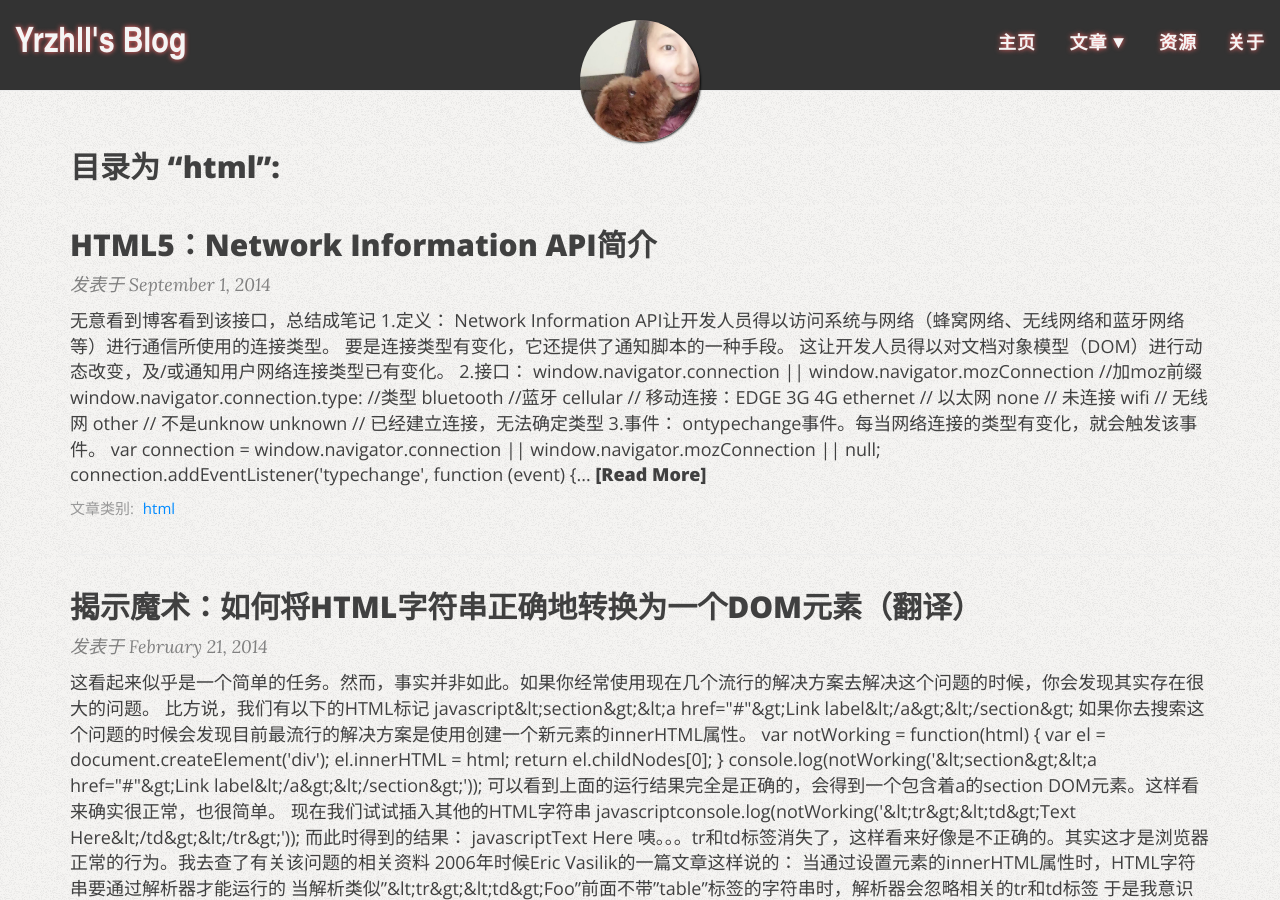
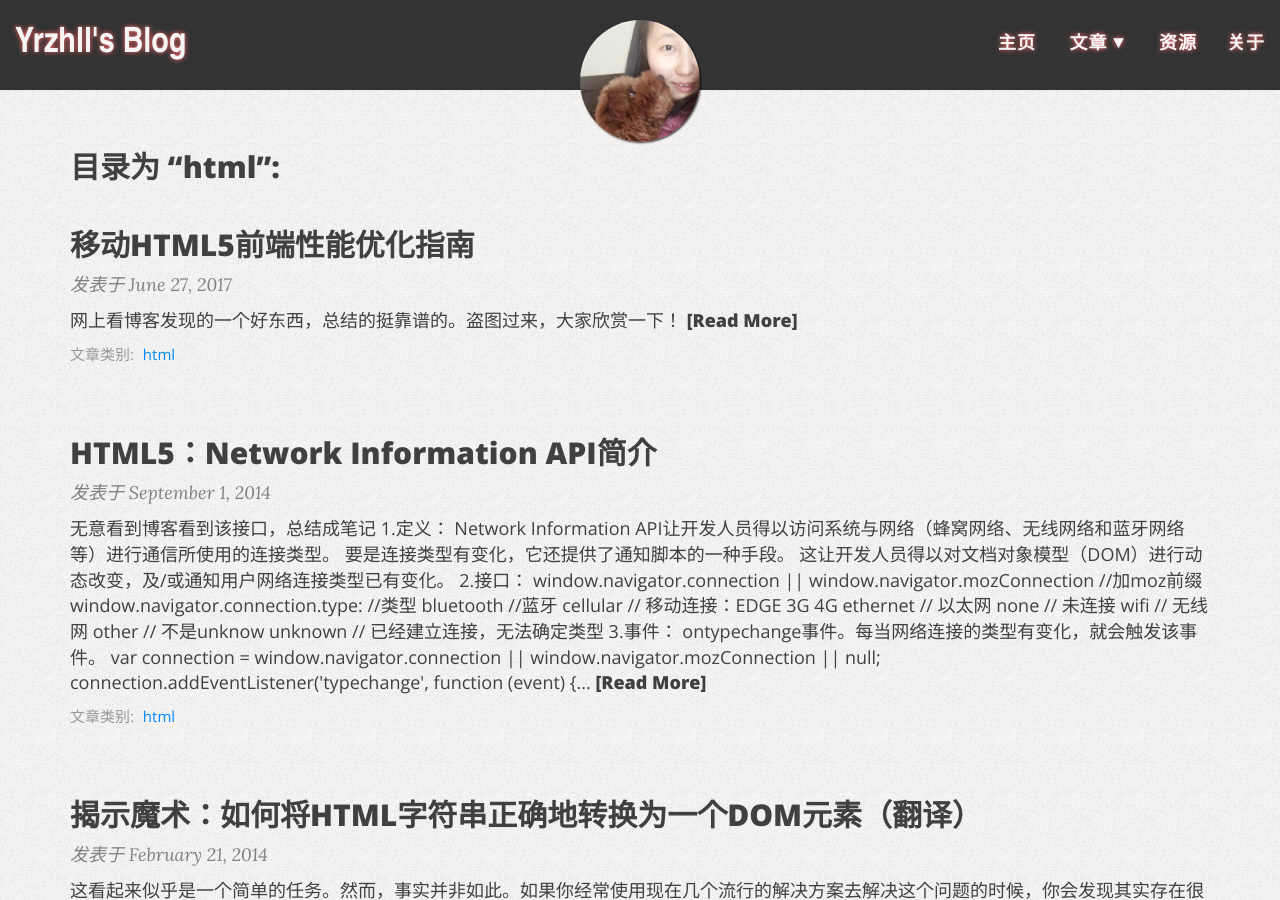
Before and after one commit to zhailulu/zhailulu.github.io, a Jekyll site: the page tag/html/index.html, which Jekyll copies as it is, in a window 1280 px wide and 900 px high. Built offline with Jekyll 4.4.1, drawn with Linux system fonts in a browser that asks for light colours; nearby versions of some CDN libraries.

Commit message:
增加博文

```diff
--- a/_includes/head.html
+++ b/_includes/head.html
@@ -6,6 +6,8 @@
   <title>{% if page.use-site-title %}{{ site.title }} {{ site.title-separator }} {{ site.description }}{% elsif page.title %}{{ page.title }}{% else %}{{ site.title }}{% endif %}</title>
 
   <meta name="author" content="{{ site.author.name }}" />
+
+  <link href="{{ root_url }}/favicon.png" rel="icon">
 
   {% if page.subtitle %}
   <meta name="description" content="{{ page.subtitle }}">
--- /dev/null
+++ b/_posts/2017-06-27-point.markdown
@@ -0,0 +1,10 @@
+---
+layout: post
+title: "移动HTML5前端性能优化指南"
+date: 2017-06-27 10:44
+tags: html
+---
+
+网上看博客发现的一个好东西，总结的挺靠谱的。盗图过来，大家欣赏一下！
+
+![Crepe](/images/blog/point.jpg)
```
Also changed, not shown: images/blog/point.jpg (added).
